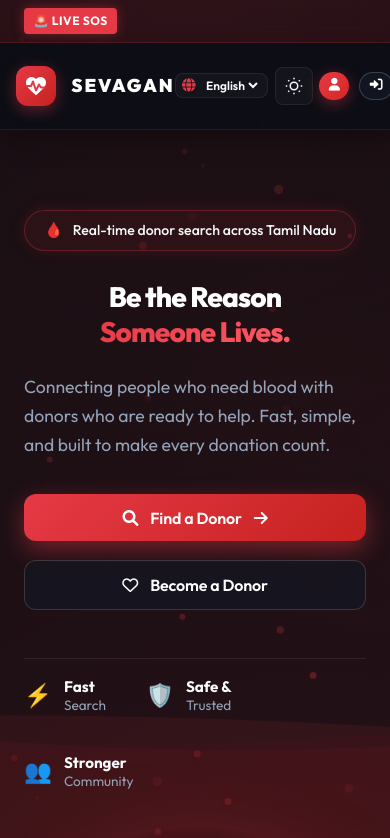
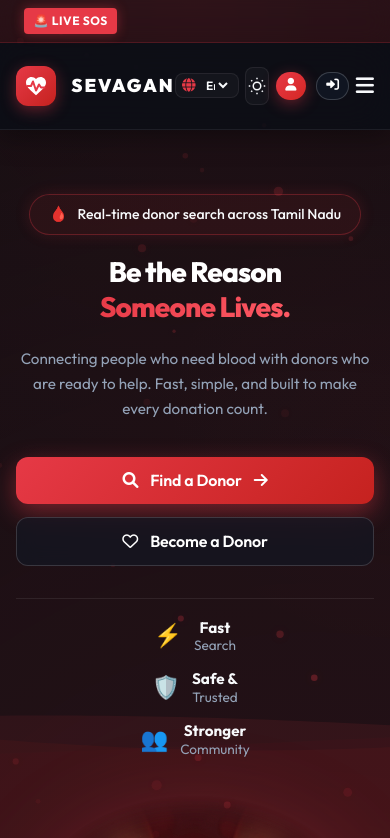
Before and after one commit to MohamedAdilAnsari/sevagan, a React (Vite) app: page / in a window 390 px wide. Shown: the top 838 px of the page. Built offline with nearby package versions, Linux system fonts and the light colour scheme; no server answers.

Commit message:
Fix mobile layout alignments for hero CTA buttons, quick search bar, donor grid cards, forms, and footer

```diff
--- a/style.css
+++ b/style.css
@@ -1636,3 +1636,178 @@ input, select, textarea {
     width: 100%;
   }
 }
+
+
+/* ==========================================================================
+   ADVANCED MOBILE ALIGNMENT FIXES
+   ========================================================================== */
+
+*, *::before, *::after {
+  box-sizing: border-box;
+}
+
+@media (max-width: 768px) {
+  .section-container {
+    padding: 1.5rem 1rem !important;
+    width: 100% !important;
+    max-width: 100% !important;
+  }
+
+  .section-header {
+    text-align: center !important;
+    margin-bottom: 1.5rem !important;
+  }
+
+  .section-title {
+    font-size: 1.75rem !important;
+    text-align: center !important;
+  }
+
+  .search-bar, .glass-search-container {
+    display: flex !important;
+    flex-direction: column !important;
+    width: 100% !important;
+    gap: 0.75rem !important;
+    padding: 1rem !important;
+  }
+
+  .search-field, .search-input {
+    width: 100% !important;
+    box-sizing: border-box !important;
+  }
+
+  .search-btn {
+    width: 100% !important;
+    justify-content: center !important;
+    font-size: 1rem !important;
+    padding: 0.8rem 1rem !important;
+    margin-top: 0.25rem !important;
+  }
+
+  .hero-left {
+    display: flex !important;
+    flex-direction: column !important;
+    align-items: center !important;
+    text-align: center !important;
+    width: 100% !important;
+  }
+
+  .hero-badge {
+    align-self: center !important;
+    margin: 0 auto 1.2rem auto !important;
+  }
+
+  .hero-description {
+    text-align: center !important;
+    font-size: 0.95rem !important;
+  }
+
+  .hero-cta-group {
+    display: flex !important;
+    flex-direction: column !important;
+    width: 100% !important;
+    gap: 0.8rem !important;
+    align-items: stretch !important;
+    margin-bottom: 2rem !important;
+  }
+
+  .hero-btn-primary, .hero-btn-secondary {
+    width: 100% !important;
+    justify-content: center !important;
+  }
+
+  .hero-features-row {
+    display: flex !important;
+    flex-direction: column !important;
+    align-items: center !important;
+    width: 100% !important;
+    gap: 1rem !important;
+    text-align: center !important;
+  }
+
+  .hero-feature-item {
+    justify-content: center !important;
+    width: 100% !important;
+  }
+
+  .donors-grid {
+    display: flex !important;
+    flex-direction: column !important;
+    width: 100% !important;
+    gap: 1rem !important;
+  }
+
+  .donor-card {
+    width: 100% !important;
+    padding: 1.2rem !important;
+    box-sizing: border-box !important;
+  }
+
+  .donor-card-header {
+    flex-direction: row !important;
+    justify-content: space-between !important;
+    align-items: center !important;
+  }
+
+  .donor-card-actions {
+    display: flex !important;
+    flex-direction: column !important;
+    width: 100% !important;
+    gap: 0.6rem !important;
+  }
+
+  .donor-card-actions .btn, .donor-card-actions a {
+    width: 100% !important;
+    justify-content: center !important;
+  }
+
+  .filter-chips-container {
+    width: 100% !important;
+    overflow-x: auto !important;
+    -webkit-overflow-scrolling: touch !important;
+    padding-bottom: 0.5rem !important;
+  }
+
+  .filter-chips-container > div {
+    flex-wrap: nowrap !important;
+  }
+
+  .chip {
+    white-space: nowrap !important;
+    flex-shrink: 0 !important;
+  }
+
+  .form-group, .input-group {
+    width: 100% !important;
+  }
+
+  .form-control, .search-input, select, input[type="text"], input[type="date"], input[type="tel"], input[type="password"] {
+    width: 100% !important;
+    box-sizing: border-box !important;
+  }
+
+  .matrix-table, .compatibility-matrix {
+    width: 100% !important;
+    overflow-x: auto !important;
+    display: block !important;
+  }
+
+  .footer {
+    padding: 2.5rem 1rem 1.5rem 1rem !important;
+    text-align: center !important;
+  }
+
+  .footer-grid {
+    display: flex !important;
+    flex-direction: column !important;
+    align-items: center !important;
+    gap: 2rem !important;
+  }
+
+  .footer-col {
+    display: flex !important;
+    flex-direction: column !important;
+    align-items: center !important;
+    text-align: center !important;
+  }
+}
```
